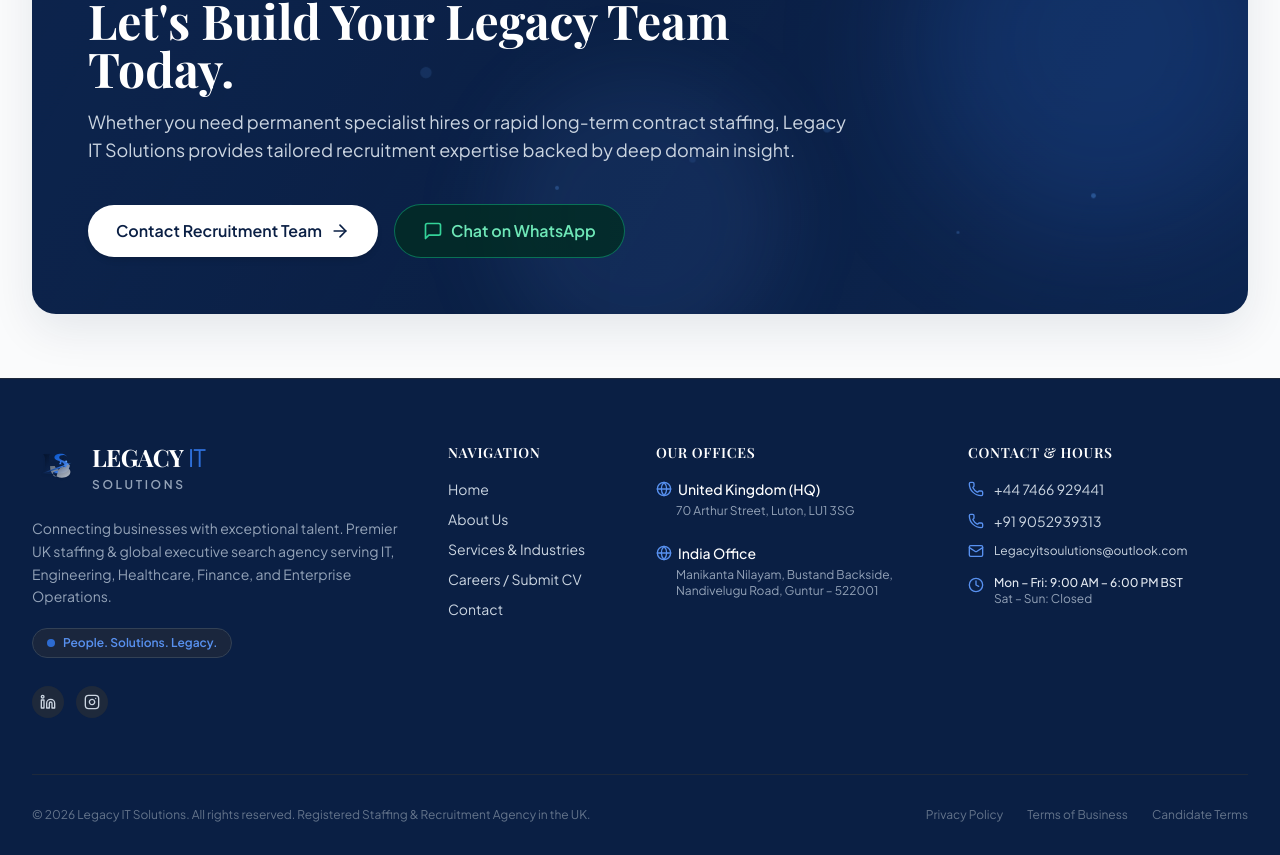
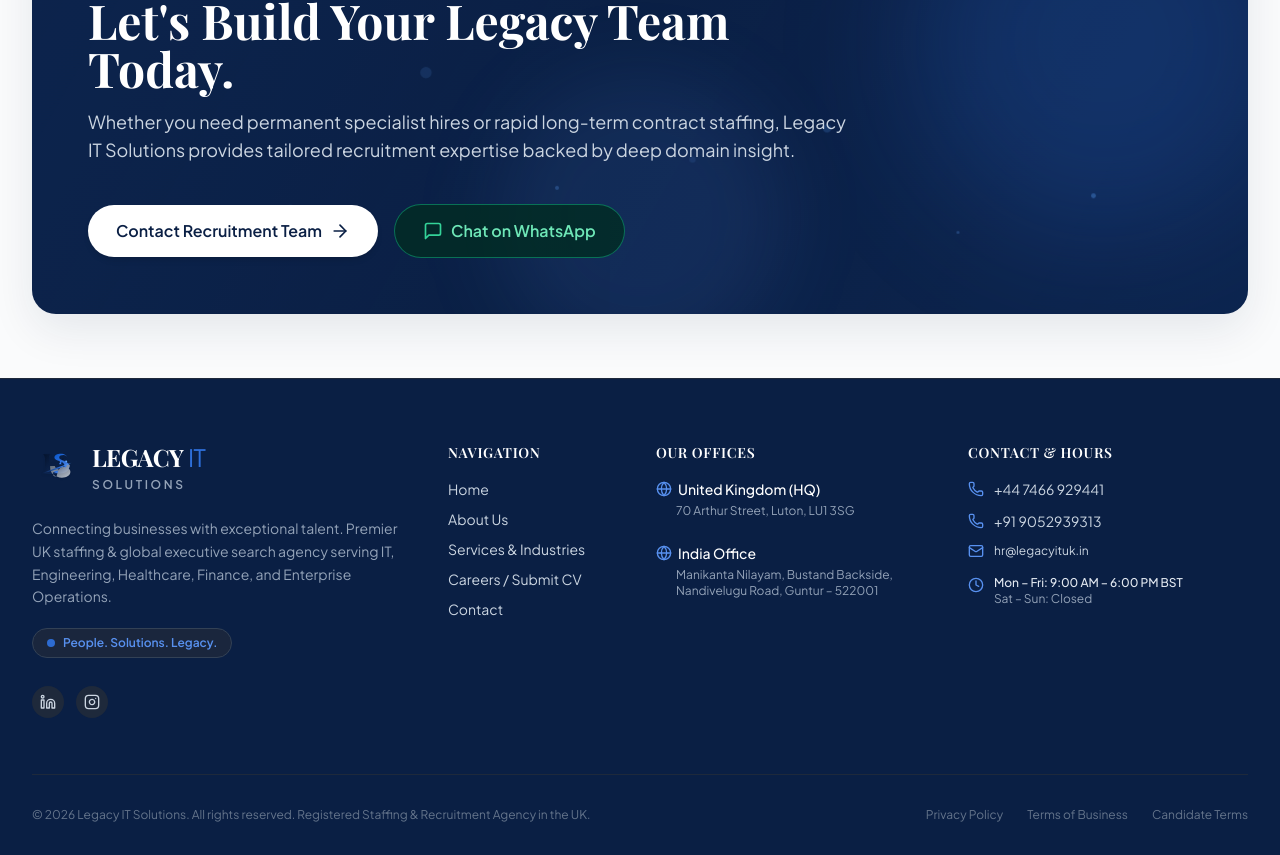
Before and after one commit to Nikhilesh-0007/ls, a React (Vite) app: page / in a window 1280 px wide. Shown: the part 2988-3843 px from the top of the page. Built offline with nearby package versions, Linux system fonts and the light colour scheme; a web font is replaced by a local one.

Commit message:
Update email address in Footer component

```diff
--- a/src/components/Footer.jsx
+++ b/src/components/Footer.jsx
@@ -100,7 +100,7 @@
 
               <a href="mailto:hr@legacyituk.in" className="flex items-center gap-2.5 text-slate-300 hover:text-white transition-colors group">
                 <Mail className="w-4 h-4 text-brand-blue-glow shrink-0" />
-                <span className="text-xs break-all">Legacyitsoulutions@outlook.com</span>
+                <span className="text-xs break-all">hr@legacyituk.in</span>
               </a>
 
               <div className="flex items-start gap-2.5 text-xs text-slate-400 pt-1">
```
